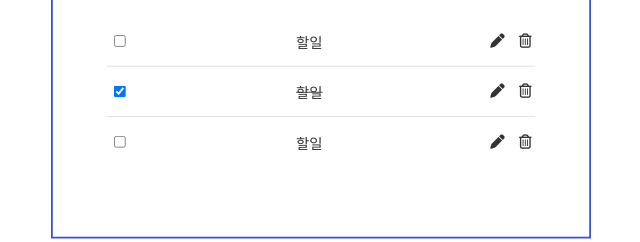
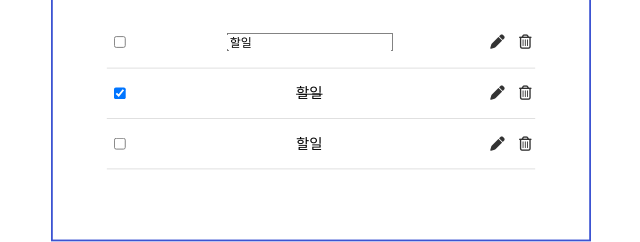
Before and after one commit to soonduck/todo, a website: page index.html in a window 1280 px wide. Both pictures are taken after a click on the button 816 px from the left and 229 px from the top of the page. Shown: the part 189-431 px from the top of the page, without its empty margins (319-959 px from the left). Drawn offline with Linux system fonts and the light colour scheme.

Commit message:
FEATURE: edit todo

```diff
--- a/script.js
+++ b/script.js
@@ -23,7 +23,7 @@ function render() {
   $todoList.innerHTML = ''
   todos.forEach((v,i,a) => {
     const $todo = document.createElement('li')
-    $todo.classList.add('item-todo')
+    $todo.classList.add('item-todo-'+v.id)
 
     // 체크박스
     const $checkbox = document.createElement('input')
@@ -35,8 +35,13 @@ function render() {
     const $p = document.createElement('p')
     const $content = document.createTextNode(v.content)
     if(v.done) $p.classList.add('line')
+    $p.appendChild($content)
 
-    $p.appendChild($content)
+    // input
+    const $input = document.createElement('input')
+    $input.classList.add('input-edit-'+v.id)
+    $input.value = v.content
+
     // 버튼
     const $buttons = document.createElement('div')
     const $btnEdit = document.createElement('button')
@@ -53,6 +58,7 @@ function render() {
 
     // 투두 생성
     $todo.appendChild($checkbox)
+    $todo.appendChild($input)
     $todo.appendChild($p)
     $todo.appendChild($buttons)
     $todoList.appendChild($todo)
@@ -76,8 +82,24 @@ function erase(e) {
   render()
 }
 
-function edit(e) {
-  console.log()
+
+function edit(e){
+  const editId = +e.currentTarget.classList[1]
+  const $li = document.querySelector('.item-todo-'+editId)
+  $li.classList.toggle('edit')
+
+  if($li.classList[1]) return
+
+  const $input = document.querySelector('.input-edit-'+editId)
+  if(!$input.value.trim()) {
+    // 값이 없을때 처리
+    return
+  }
+
+  todos = todos.map(v => {
+    return v.id === editId ? {...v, content: $input.value.trim()} : v
+  })
+  render()
 }
 
 render()
--- a/style.css
+++ b/style.css
@@ -148,7 +148,7 @@ button{
     margin-top: 40px;
 }
 
-.item-todo{
+li[class^=item-todo]{
     display: flex;
     align-items: center;
     justify-content: space-between;
@@ -189,3 +189,7 @@ button{
 .line{
     text-decoration: line-through;
 }
+
+input[class^=input-edit]:not(.edit input), .edit p{
+    display: none;
+}
```
